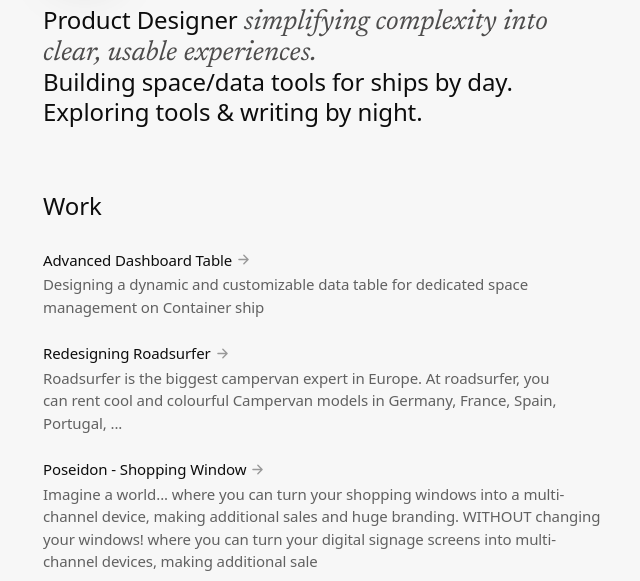
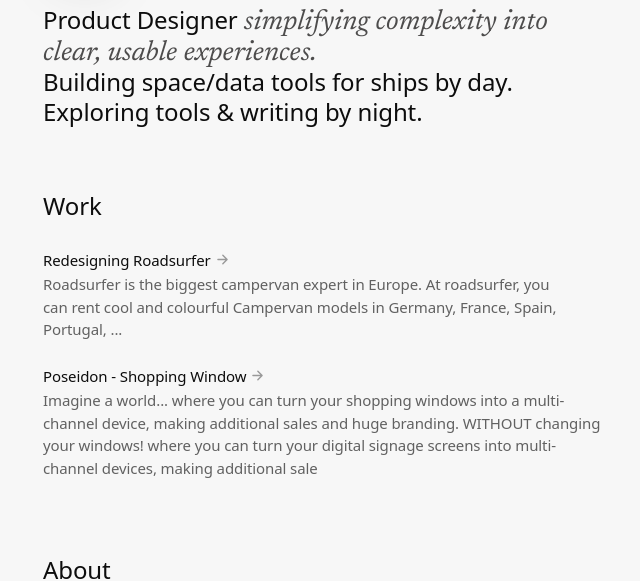
Before and after one commit to timohamephali/lecongduy, a plain HTML site: page index.html in a window 1280 px wide. Shown: the part 225-806 px from the top of the page, without its empty margins (317-957 px from the left). Drawn offline with nearby package versions, Linux system fonts and the light colour scheme.

Commit message:
change
change

```diff
--- a/index.html
+++ b/index.html
@@ -65,16 +65,7 @@
             </h2>
             <div class="project-block">
 
-                <a title="View project" class="project-item" href="advanced-dashboard.html">
-                    <div class="project-item-box">
-                        <h4 class="project-title">
-                            Advanced Dashboard Table<ion-icon alt="Arrow icon" name="arrow-forward"></ion-icon>
-                        </h4>
-                        <p class="project-description">
-                            Designing a dynamic and customizable data table for dedicated space management on Container ship
-                        </p>
-                    </div>
-                </a>
+
                 <a title="View project" class="project-item" href="roadsurfer.html">
                     <div class="project-item-box">
                         <h4 class="project-title">
```
Also changed, not shown: 1 other file.
